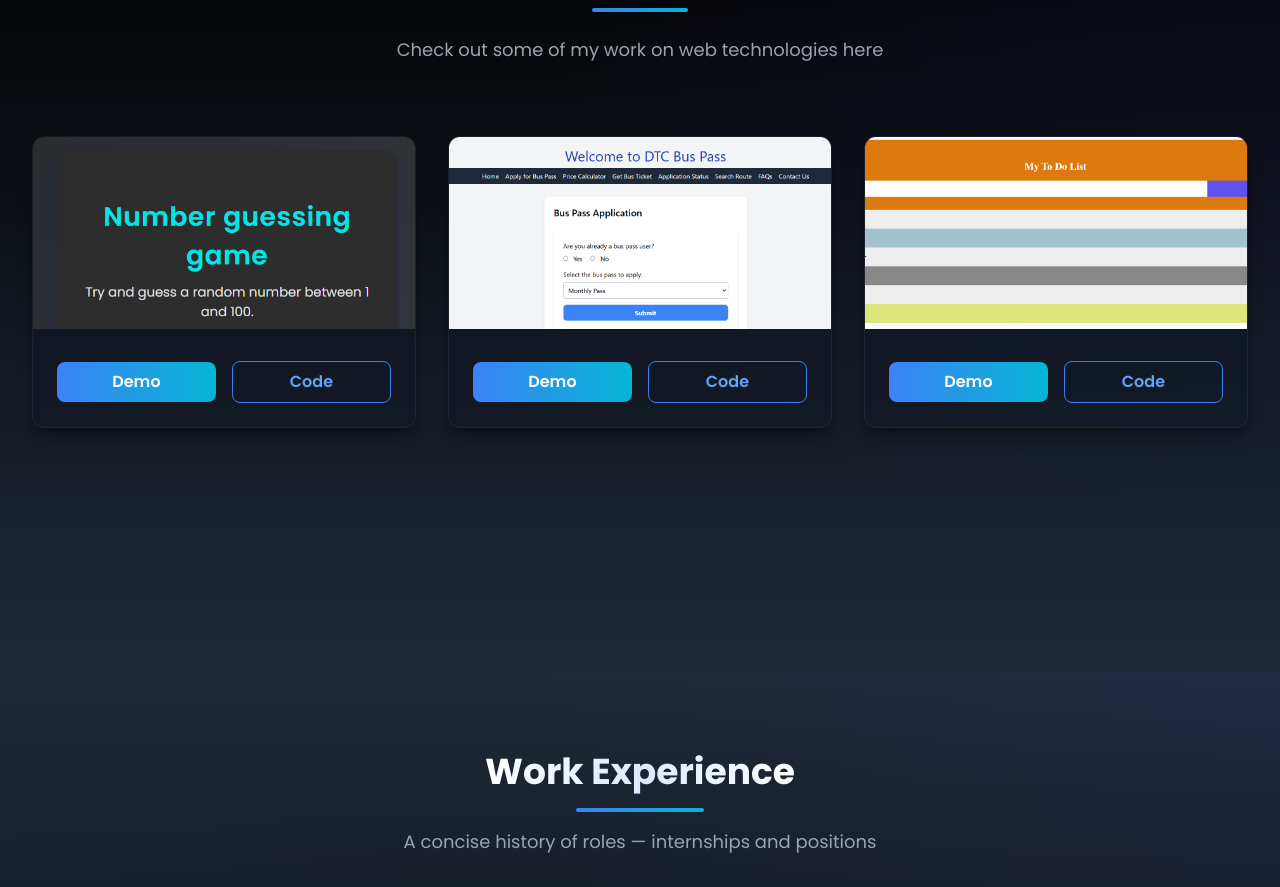
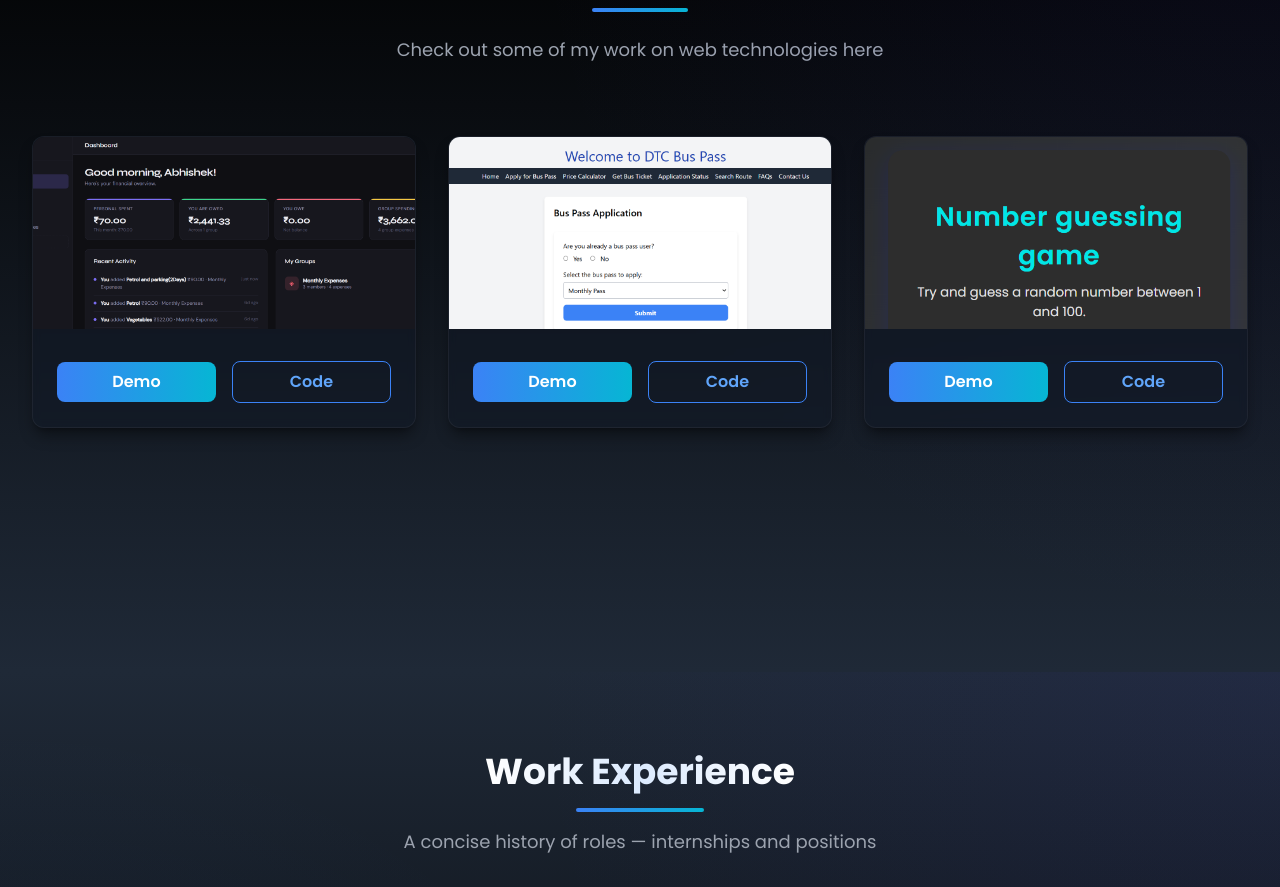
Before and after one commit to Abhi7552/portfolio-using-react, a React (Create React App) app: page / in a window 1280 px wide. Shown: the part 3440-4327 px from the top of the page. Built offline with nearby package versions, Linux system fonts and the light colour scheme; no server answers; the HTML template or start-up script is replaced by a standard one; a web font is replaced by a local one.

Commit message:
expense tracker project added

```diff
--- a/src/components/Portfolio.jsx
+++ b/src/components/Portfolio.jsx
@@ -1,29 +1,29 @@
 import React from "react";
 import { motion } from "framer-motion";
 import guessNumber from "../assets/portfolio/guessNumber.png"
-import todolist from "../assets/portfolio/dtc.png";
-import dtcClone from "../assets/portfolio/todo.png";
+import expenseTracker from "../assets/portfolio/expenseTracker.png";
+import dtcClone from "../assets/portfolio/dtc.png";
 
 const Portfolio = () => {
   const portfolios = [
     {
       id: 1,
-      src: guessNumber,
-      codeLink: "https://github.com/Abhi7552/GuessTheNumber",
-      liveLink: "https://abhiguessthenumber.netlify.app/",
+      src: expenseTracker,
+      codeLink: "https://github.com/Abhi7552/SplitEase-A-Expense-tracker-app",
+      liveLink: "https://splitease-a-expense-tracker-app.onrender.com/",
     },
     {
       id: 2,
-      src: todolist,
+      src: dtcClone,
       codeLink: "https://github.com/Abhi7552/dtc-bus-pass",
       liveLink: "https://dtc-clone.netlify.app/",
     },
     {
       id: 3,
-      src: dtcClone,
-      codeLink: "https://github.com/Abhi7552/To_Do_List",
-      liveLink: "https://abhi7552.github.io/To_Do_List/",
-    },
+      src: guessNumber,
+      codeLink: "https://github.com/Abhi7552/GuessTheNumber",
+      liveLink: "https://abhiguessthenumber.netlify.app/",
+    }
   ];
 
   const container = {
```
Also changed, not shown: src/assets/portfolio/expenseTracker.png (added), src/assets/portfolio/todo.png (deleted).
